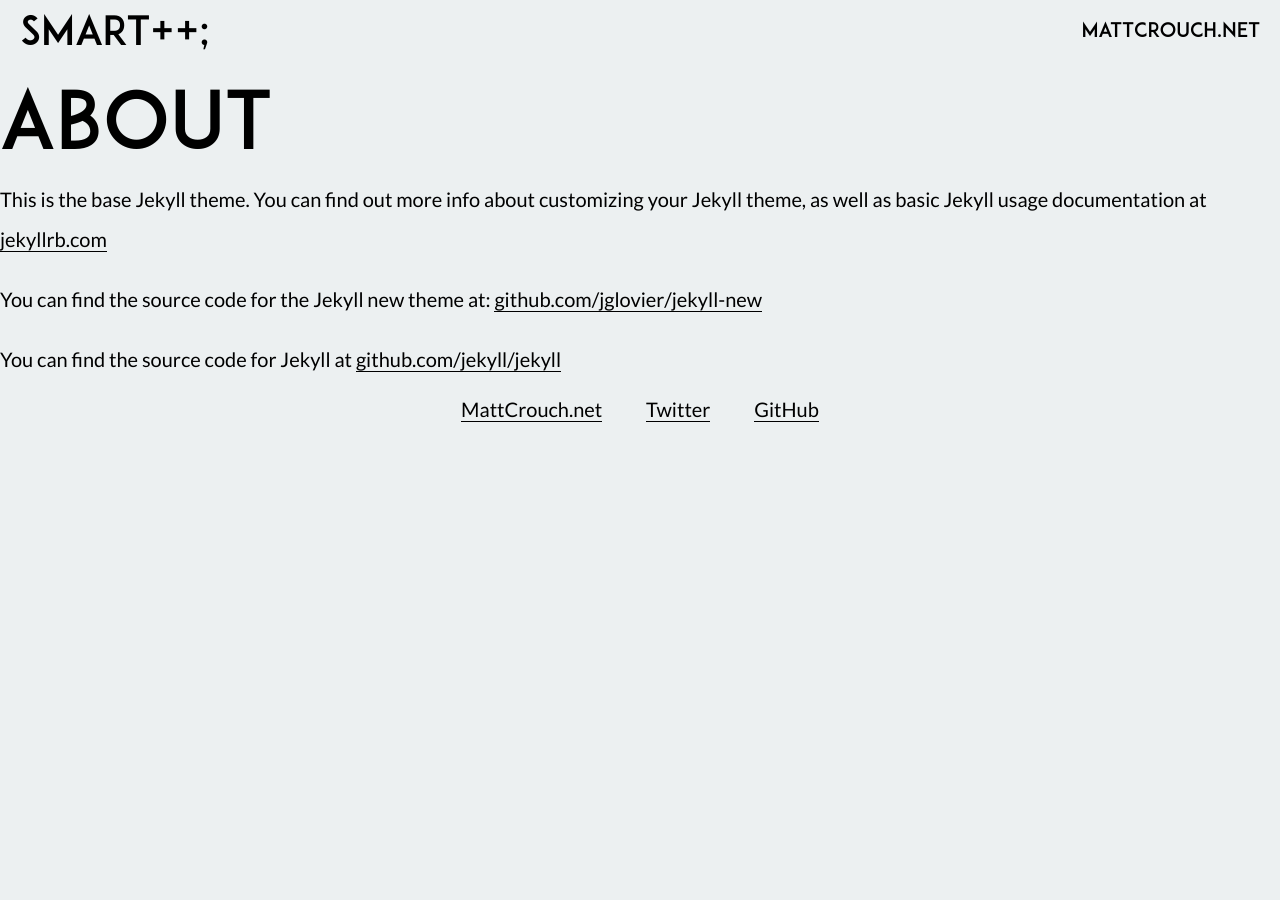
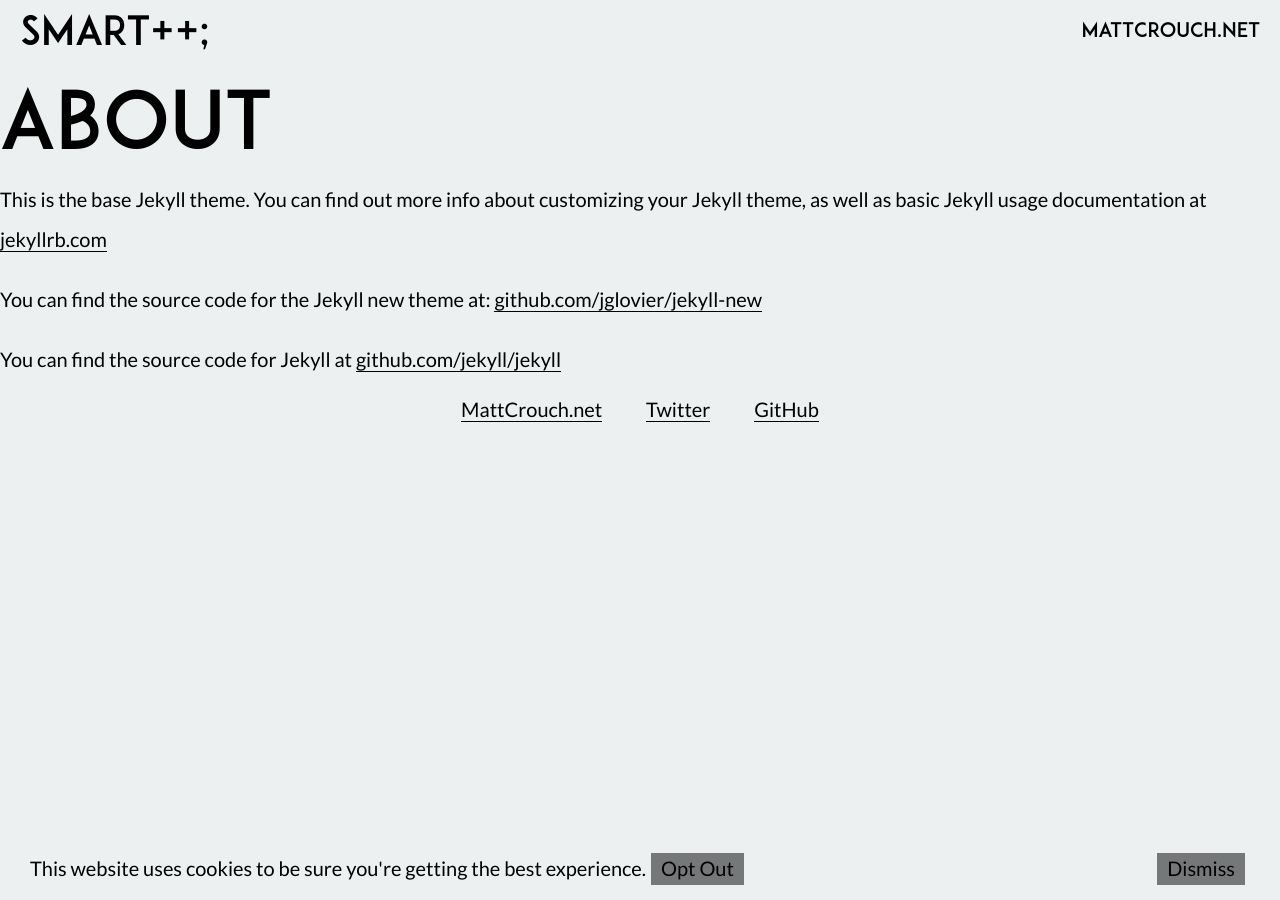
Before and after one commit to MattCrouch/blog, a Jekyll site: the page built from about.md, in a window 1280 px wide. Built offline with Jekyll 4.4.1, drawn with Linux system fonts in a browser that asks for light colours.

Commit message:
Basic cookie message

```diff
--- /dev/null
+++ b/_sass/_cookie-monster.scss
@@ -0,0 +1,49 @@
+#eu-cookie-allow {
+	font-size: 1rem;
+
+	position: fixed;
+	bottom: 0;
+	padding: 0.5rem 1.5rem;
+	width: 100%;
+	background-color: rgba($background-color, 0.75);
+
+	animation-duration: 1s;
+  	animation-name: cookie-slidein;
+
+	button {
+		border: none;
+	    margin: 0.25rem;
+	    padding: 0.25rem 0.5rem;
+	    background-color: rgba(0, 0, 0, 0.5);
+	    font-family: inherit;
+	    font-size: inherit;
+	    cursor: pointer;
+
+	    &:hover, &:focus {
+	    	background-color: rgba(0, 0, 0, 0.75);
+	    }
+
+	    @media (max-width: 450px) {
+			display: block;
+			width: 100%;
+	    }
+	}
+
+	#eu-cookie-dismiss {
+		float: right;
+
+		@media (max-width: 450px) {
+			float: none;
+		}
+	}
+}
+
+@keyframes cookie-slidein {
+  from {
+    bottom: -100%;
+  }
+
+  to {
+    bottom: 0;
+  }
+}
--- a/css/main.scss
+++ b/css/main.scss
@@ -27,5 +27,6 @@
     "standard",
     "pagination",
     "post",
-    "footer"
+    "footer",
+    "cookie-monster"
 ;
--- /dev/null
+++ b/js/cookie-monster.js
@@ -0,0 +1,102 @@
+var CookieAllow = (function() {
+	var cookieName = "eu-cookie-allow";
+	var banner;
+
+	var hasOptedIn = function() {
+		if(hasCookie()) {
+			var result = getCookieValue();
+
+			if(result === true) {
+				return true;
+			}
+
+			return false;
+		}
+
+		return true;
+	};
+
+	var hasCookie = function() {
+		if (document.cookie.indexOf(cookieName) >= 0) {
+			return true;
+		} else {
+			return false;
+		}
+	};
+
+	var getCookieValue = function() {
+		var cookies = document.cookie.split('; ');
+
+		for(var i = 0; i < cookies.length; i++) {
+			var values = cookies[i].split('=');
+			if(values[0] == cookieName) {
+				if(values[1] == "1") {
+					return true;
+				}
+
+				return false;
+			}
+		}
+
+		return undefined;
+	};
+
+	var setCookie = function(result) {
+		// document.cookie = cookieName + "=" + (result ? 1 : 0) + "; expires=Thu, 31 Dec 2099 23:59:59 UTC; path=/";
+	};
+
+	var registerGoogleAnalytics = function() {
+		(function(i,s,o,g,r,a,m){i['GoogleAnalyticsObject']=r;i[r]=i[r]||function(){
+		(i[r].q=i[r].q||[]).push(arguments)},i[r].l=1*new Date();a=s.createElement(o),
+		m=s.getElementsByTagName(o)[0];a.async=1;a.src=g;m.parentNode.insertBefore(a,m)
+		})(window,document,'script','https://www.google-analytics.com/analytics.js','ga');
+
+		ga('create', 'UA-3312321-6', 'auto');
+		ga('send', 'pageview');
+	};
+
+	var showConfirmation = function() {
+		banner = document.createElement("div");
+		banner.id = "eu-cookie-allow";
+		banner.innerHTML = "This website uses cookies to be sure you're getting the best experience.";
+
+		var optOut = document.createElement("button");
+		optOut.id = "eu-cookie-opt-out";
+		optOut.innerHTML = "Opt Out";
+
+		var dismiss = document.createElement("button");
+		dismiss.id = "eu-cookie-dismiss";
+		dismiss.innerHTML = "Dismiss";
+
+		banner.appendChild(optOut);
+		banner.appendChild(dismiss);
+
+		document.body.insertBefore(banner, document.body.firstChild);
+
+		optOut.addEventListener("click", function() {
+			setCookie(false);
+			hideConfirmation();
+		});
+
+		dismiss.addEventListener("click", function() {
+			hideConfirmation();
+		});
+	};
+
+	var hideConfirmation = function() {
+		document.body.removeChild(banner);
+	};
+
+	if(!hasCookie()) {
+		showConfirmation();
+		setCookie(true);
+	}
+
+	if(hasOptedIn()) {
+		registerGoogleAnalytics();
+	}
+
+	return {
+		hasOptedIn: hasOptedIn
+	};
+})();
```
Also changed, not shown: _includes/footer.html (+1 -11 lines).
